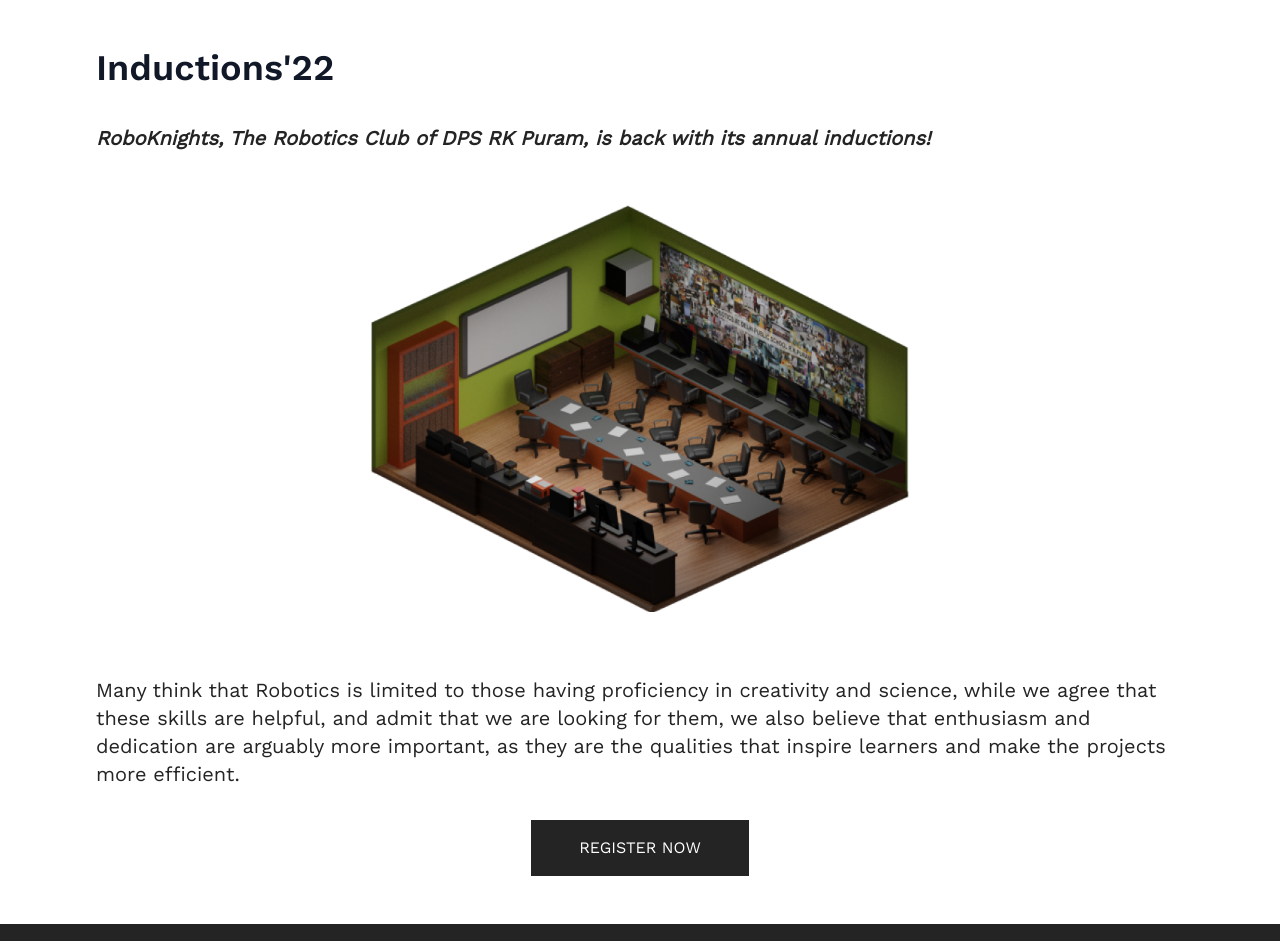
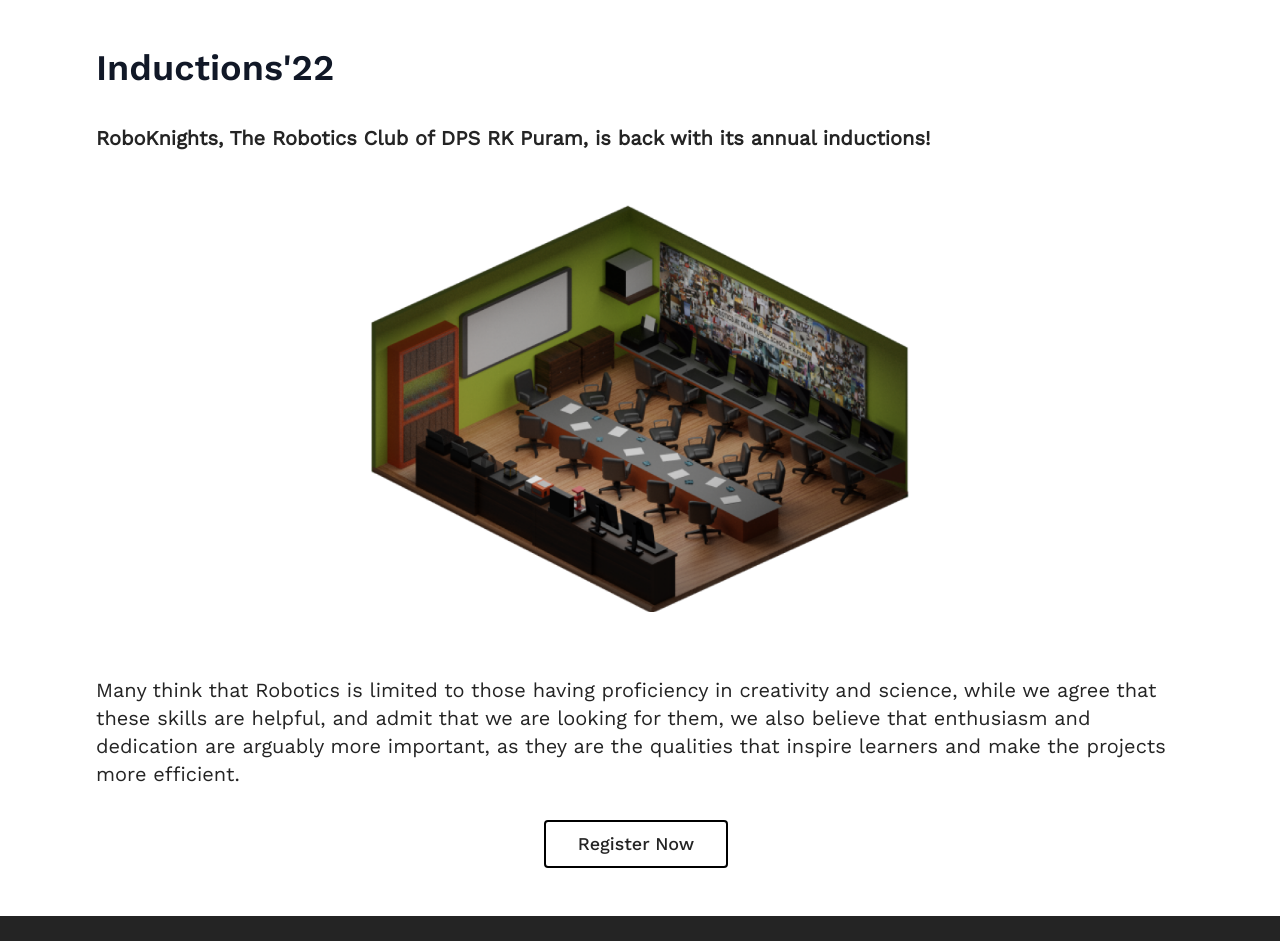
Before and after one commit to RoboKnights-Clan/RoboKnights-Clan.github.io, a Next.js app: page /inductions in a window 1280 px wide. Shown: the part 120-1061 px from the top of the page. Built offline with nearby package versions, Linux system fonts and the light colour scheme.

Commit message:
fix button

```diff
--- a/pages/inductions.tsx
+++ b/pages/inductions.tsx
@@ -11,7 +11,7 @@ const InductionsPage: NextPage = () => {
         <h1 className="sm:text-4xl text-3xl font-medium mb-1 text-gray-900 dark:text-gray-e9 font-sanssm">
           Inductions'22
         </h1>{" "}
-        <h3 className="mt-8 sm:text-xl text-2xl font-bold italic">
+        <h3 className="mt-8 sm:text-xl text-2xl font-semibold">
           RoboKnights, The Robotics Club of DPS RK Puram, is back with its
           annual inductions!
         </h3>
@@ -30,9 +30,12 @@ const InductionsPage: NextPage = () => {
           qualities that inspire learners and make the projects more efficient.
         </p>
         <div className="flex items-center justify-center mt-8">
-          <button className="bg-dark uppercase text-white w-fit py-4 px-12">
+          <a
+            href="https://bit.ly/Roboknights_Inductions"
+            className="inline-flex mr-2 cursor-pointer text-dark dark:text-white dark:hover:bg-white dark:hover:text-dark bg-white dark:bg-transparent border-2 border-black dark:border-white py-2 px-8 focus:outline-none hover:bg-black hover:text-white transition duration-200 ease-in-out rounded text-lg font-sansm"
+          >
             Register Now
-          </button>
+          </a>
         </div>
       </div>
     </Layout>
```
